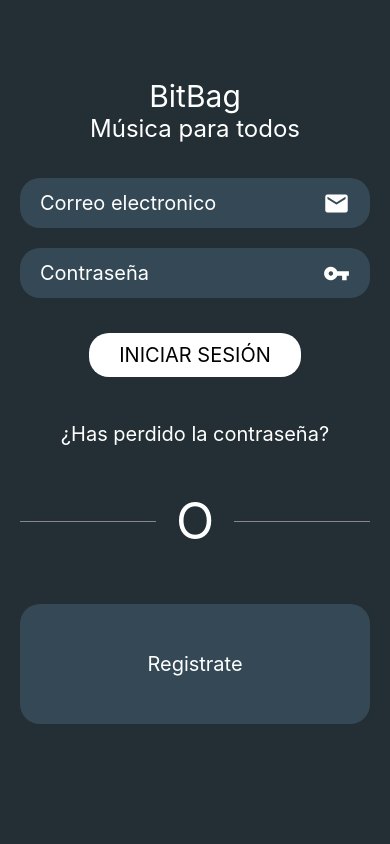
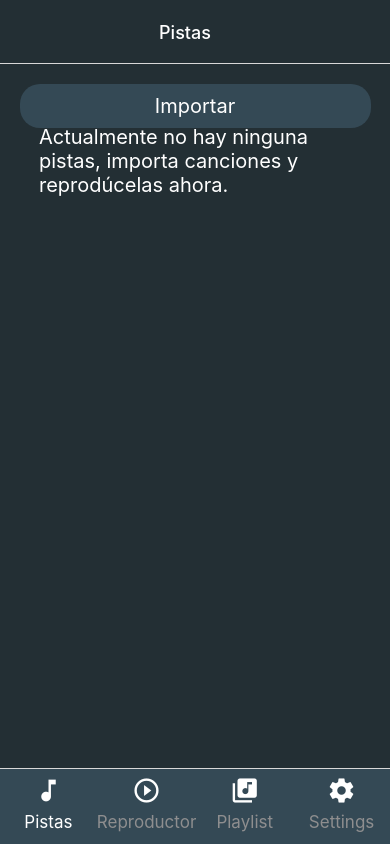
Before and after one commit to JorgeCorreaMendez/BitBag, a React Native app: screen / in a window 390 px wide. Built offline with nearby package versions, Linux system fonts and the light colour scheme; no server answers.

Commit message:
Refactor: now app manage state of songs

```diff
--- a/App.js
+++ b/App.js
@@ -4,6 +4,9 @@ import { createNativeStackNavigator } from "@react-navigation/native-stack";
 import { createBottomTabNavigator } from "@react-navigation/bottom-tabs";
 import { auth } from "./src/services/firebase";
 import { MaterialIcons } from "@expo/vector-icons";
+import { getDocumentAsync } from "expo-document-picker";
+import "react-native-get-random-values";
+import { v4 as uuidv4 } from "uuid";
 
 import Tracks from "./src/screen/Tracks";
 import Login from "./src/screen/Login";
@@ -13,6 +16,7 @@ import PlaylistView from "./src/screen/PlaylistView";
 import Setting from "./src/screen/Settings/Setting";
 import Account from "./src/screen/Settings/Account";
 
+import SizeFileConverter from "./src/utils/SizeFileConverter";
 import colors from "./src/constants/colors";
 import size from "./src/constants/size";
 
@@ -65,6 +69,7 @@ const SettingNav = () => {
 
 export default function App() {
   const [user, setUser] = useState({});
+  const [songs, setSongs] = useState([]);
 
   useEffect(() => {
     auth.onAuthStateChanged((firebaseUser) => {
@@ -96,9 +101,38 @@ export default function App() {
     );
   };
 
+  const importSong = async () => {
+    try {
+      const song = await getDocumentAsync({ type: "audio/mpeg" });
+
+      if (song.type === "success") {
+        const isSongInPlaylist = songs.some(
+          (el) => el.name + ".mp3" === song.name
+        );
+
+        if (!isSongInPlaylist) {
+          setSongs((currentValue) => [
+            ...currentValue,
+            {
+              key: uuidv4(),
+              name: song.name.replace(".mp3", ""),
+              size: SizeFileConverter.getMBFrom(song.size),
+              uri: song.uri,
+            },
+          ]);
+        } else {
+        }
+      }
+    } catch (err) {}
+  };
+
+  const deleteSong = (key) => {
+    setSongs((currentValue) => currentValue.filter((el) => el.key !== key));
+  };
+
   return (
     <NavigationContainer>
-      {user ? (
+      {!user ? (
         <Tab.Navigator
           screenOptions={{
             ...commonStyles,
@@ -115,7 +149,13 @@ export default function App() {
         >
           <Tab.Screen
             name="Tracks"
-            component={Tracks}
+            children={() => (
+              <Tracks
+                songs={songs}
+                importSong={importSong}
+                deleteSong={deleteSong}
+              />
+            )}
             options={{
               title: "Pistas",
               tabBarIcon: () => tracksIcon,
--- a/src/screen/Tracks.js
+++ b/src/screen/Tracks.js
@@ -1,23 +1,17 @@
 import { Text, View, StyleSheet } from "react-native";
 import { useState } from "react";
-
 import { useNavigation } from "@react-navigation/native";
-import { getDocumentAsync } from "expo-document-picker";
-import "react-native-get-random-values";
-import { v4 as uuidv4 } from "uuid";
 
 import Button from "../components/button/MyButton";
 import SongList from "../components/item/SongList";
 import ModalAlert from "../components/modal/ModalAlert";
 
-import SizeFileConverter from "../utils/SizeFileConverter";
 import colors from "../constants/colors";
 import size from "../constants/size";
 
 // TODO -> Añadir alerta al borrar cancion (no se muestra)
 
-const Tracks = () => {
-  const [songs, setSongs] = useState([]);
+const Tracks = ({ songs, importSong, deleteSong }) => {
   const [showErrorModal, setShowErrorModal] = useState(false);
   const [showSuccessModal, setShowSuccessModal] = useState(false);
   const [mensageModal, setMensageModal] = useState("");
@@ -27,42 +21,6 @@ const Tracks = () => {
     setShowSuccessModal(false);
 
     setMensageModal("");
-  };
-
-  const importSong = async () => {
-    try {
-      const song = await getDocumentAsync({ type: "audio/mpeg" });
-
-      if (song.type === "success") {
-        const isSongInPlaylist = songs.some(
-          (el) => el.name + ".mp3" === song.name
-        );
-
-        if (!isSongInPlaylist) {
-          setSongs((currentValue) => [
-            ...currentValue,
-            {
-              key: uuidv4(),
-              name: song.name.replace(".mp3", ""),
-              size: SizeFileConverter.getMBFrom(song.size),
-              uri: song.uri,
-            },
-          ]);
-          setMensageModal("Se ha importado la cancion a la lista");
-          setShowSuccessModal(true);
-        } else {
-          setMensageModal("La canción ya se encuentra en la lista");
-          setShowErrorModal(true);
-        }
-      }
-    } catch (err) {
-      setMensageModal(`Error al importar la canción, codigo ${err.code}`);
-      setShowErrorModal(true);
-    }
-  };
-
-  const deleteSong = (key) => {
-    setSongs((currentValue) => currentValue.filter((el) => el.key !== key));
   };
 
   const navigator = useNavigation();
```
